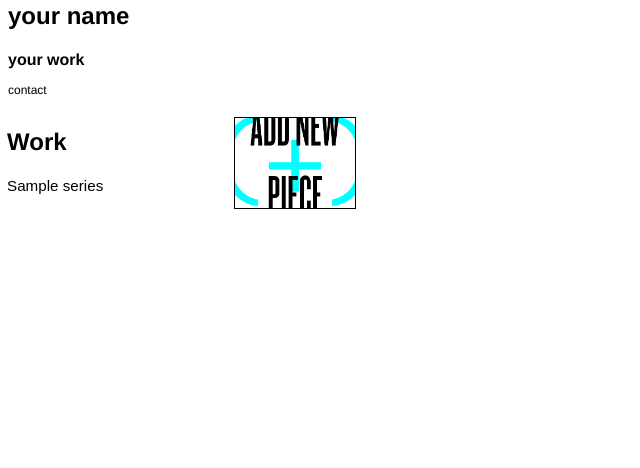
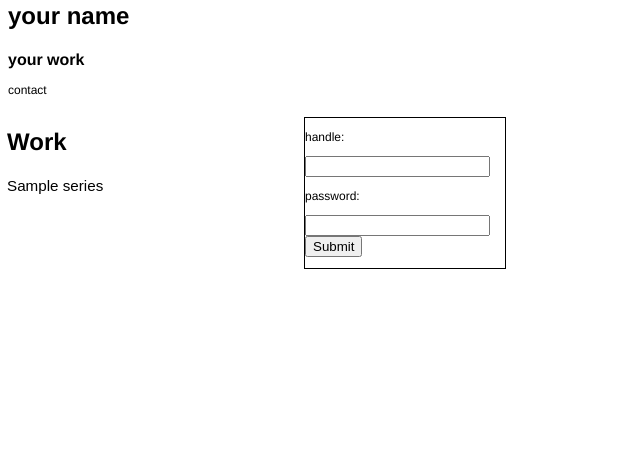
Before and after one commit to hcwiley/art72, a Django app: template art-decode72/portfolio/templates/edit_index.html in a window 1280 px wide. Shown: the top 468 px of the page, without its empty margins (0-640 px from the left). Run offline with Django 3.2, Linux system fonts and the light colour scheme; the template is opened without the code that fills it: most values are stand-ins (such as "Sample title", 1, 10 or a date in 2020); form fields are guessed from the names that the template uses; some libraries are stand-ins or nearby versions.

Commit message:
making sure i can get my latest..

```diff
--- a/art-decode72/portfolio/apps/forms.py
+++ b/art-decode72/portfolio/apps/forms.py
@@ -5,3 +5,7 @@ class CssForm(forms.Form):
     height = forms.IntegerField(required=False)
     left = forms.IntegerField(required=False)
     top = forms.IntegerField(required=False)
+
+class LoginForm(forms.Form):
+    username = forms.CharField()
+    password = forms.CharField()
--- a/art-decode72/portfolio/templates/edit_head.html
+++ b/art-decode72/portfolio/templates/edit_head.html
@@ -13,6 +13,8 @@
         </script>
 		<script type='text/javascript' src='/media/js/jquery.form.js'>
         </script>
+		<script type='text/javascript' src='/media/js/edit.js'>
+        </script>
 		<script type='text/javascript' src='/media/js/dndi.js'>
         </script>
     </head>
--- a/art-decode72/portfolio/templates/edit_index.html
+++ b/art-decode72/portfolio/templates/edit_index.html
@@ -3,8 +3,16 @@
     <div class="link" id="header">
         {% include 'header.html' %}
     </div>
-<div id="container">
-	{% include 'add-piece.html' %}
+    <div id="container" class='rounded-corners'>
+        <div id='login'>
+            <form name='login' method='POST' id='login-form' action='/login'>
+            	{%  csrf_token %}
+            	<p>handle:</p>
+                <input type='text' name='username' id='username' value='' /><br/>
+				<p>password:</p>
+				<input type='password' name='password' id='password' value='' /><input type='submit'>
+            </form>
+        </div>
     </div>
     <div id="footer" class="link">
     </div>
--- a/art-decode72/portfolio/urls.py
+++ b/art-decode72/portfolio/urls.py
@@ -47,6 +47,11 @@ urlpatterns += patterns('',
     (r'^draft/(?P<id>.*)$', 'views.draft_css'),
 )
 
+#Login
+urlpatterns += patterns('',
+    (r'^login$', 'views.login'),
+)
+
 #Edit pages
 urlpatterns += patterns('',
     (r'^edit$','views.edit_index'),
--- a/art-decode72/public/css/edit.css
+++ b/art-decode72/public/css/edit.css
@@ -1,3 +1,12 @@
+#login{
+	border: 1px solid #000;
+	width: 200px;
+	height: 150px;
+	position: absolute;
+	top: 30px;
+	left: 100px;
+}
+
 #add-new-piece{
     border: 1px solid black;
 	opacity: 0;
--- a/art-decode72/public/js/dndi.js
+++ b/art-decode72/public/js/dndi.js
@@ -6,93 +6,7 @@ var aEnterTimer;
 var inFocus = false;
 var hoverTime = 1500;
 
-function moveAddDiv(){
-    $('#gallery').prepend(document.getElementById('add-new-piece'));
-    $('#other-images').prepend(document.getElementById('add-new-piece'));
-    $('#add-new-piece').animate({
-        opacity: 1
-    }, 800);
-}
 
-function showRequest(formData, jqForm, options){
-    console.log('requesting...');
-
-}
-
-function handlePostSuccess(responseText, statusText, xhr, $form){
-    console.log('handling success');
-    var ajax = '/get/header';
-    window.setTimeout(function(){
-        $.get(ajax, function(data){
-            $('#header').html(data);
-        });
-        ajax = '/get/' + loc;
-        $.get(ajax, function(data){
-            $('.content').remove();
-            $('#container').html($('#container').html() + data);
-        });
-    }, 1500);
-    window.setTimeout("dndiHeader();", 1550);
-    closeAddPieceForm();
-}
-
-function handlePostFail(){
-    alert('sorry something went wrong...');
-}
-
-function closeAddPieceForm(){
-    $('#add-piece').animate({
-        opacity: 0
-    }, 100);
-    $('#add-piece').css('z-index', -1);
-}
-
-function initAddNew(){
-    $('#close-add-piece').bind('click', function(){
-        closeAddPieceForm();
-    });
-    $('#add-new-piece').bind('click', function(){
-        $('#add-piece').animate({
-            opacity: 1
-        }, 100);
-        $('#add-piece').css('z-index', 2);
-    });
-    var options = {
-        //        target: '#header', // target element(s) to be updated with server response
-        beforeSubmit: showRequest, // pre-submit callback
-        success: handlePostSuccess, // post-submit callback
-        url: '/add/piece',
-        clearForm: true
-    };
-    $('#add-piece-form').bind('keypress', function(event){
-        if (event.keyCode == 13 || event.which == 13) {
-            $(this).trigger('submit');
-        }
-        else if (event.keyCode == 27 || event.which == 27) {
-            closeAddPieceForm();
-        }
-    });
-    $('#add-piece-form').submit(function(){
-        if ($('#piece_title').val() == '') {
-            console.log('title');
-            $('#piece_title').css('background-color', '#900');
-        }
-        else if ($('#piece_default_image').val() == "") {
-            console.log('image');
-            $('#piece_default_image').css('background-color', '#F00');
-        }
-        else if ($('#piece_series').val() == '') {
-            console.log('series');
-            $('#piece_series').css('background-color', '#F00');
-        }
-        else {
-            console.log('sending...');
-            $('#add-piece-form').ajaxSubmit(options);
-        }
-
-        return false;
-    });
-}
 
 function leave(){
     //	alert('epace');
@@ -145,11 +59,7 @@ function overA(obj){
     }
 }
 
-function dndiHeader(){
-    as = $('a');
-    for (var i = 0; i < $(as).length; i++) {
-        $(as[i]).attr('href', '/edit' + $(as[i]).attr('href'));
-    }
+function dndiDivs(){
     as = $('#nav').add('#contact').add('#logo').add('#container');
     for (var i = 0; i < $(as).length; i++) {
         $(as[i]).hover(function(){
@@ -210,8 +120,6 @@ function saveMenu(){
 }
 
 function initDndi(){
-    dndiHeader();
-    moveAddDiv();
-    initAddNew();
+//    dndiDivs();
     saveMenu();
 }
--- /dev/null
+++ b/art-decode72/public/js/edit.js
@@ -0,0 +1,133 @@
+jQuery.event.add(window, 'load', initEdit);
+function moveAddDiv(){
+    $('#gallery').prepend(document.getElementById('add-new-piece'));
+    $('#other-images').prepend(document.getElementById('add-new-piece'));
+    $('#add-new-piece').animate({
+        opacity: 1
+    }, 800);
+}
+
+function showRequest(formData, jqForm, options){
+    console.log('requesting...');
+
+}
+
+function handlePostSuccess(responseText, statusText, xhr, $form){
+    console.log('handling success');
+    var ajax = '/get/header';
+    window.setTimeout(function(){
+        $.get(ajax, function(data){
+            $('#header').html(data);
+        });
+        ajax = '/get/' + loc;
+        $.get(ajax, function(data){
+            $('.content').remove();
+            $('#container').html($('#container').html() + data);
+        });
+    }, 1500);
+    window.setTimeout("dndiDivs();", 1550);
+    closeAddPieceForm();
+}
+
+function handlePostFail(){
+    alert('sorry something went wrong...');
+}
+
+function closeAddPieceForm(){
+    $('#add-piece').animate({
+        opacity: 0
+    }, 100);
+    $('#add-piece').css('z-index', -1);
+}
+
+function editHeader(){
+    as = $('a');
+    for (var i = 0; i < $(as).length; i++) {
+        $(as[i]).attr('href', '/edit' + $(as[i]).attr('href'));
+    }
+}
+
+function initAddNew(){
+    $('#close-add-piece').bind('click', function(){
+        closeAddPieceForm();
+    });
+    $('#add-new-piece').bind('click', function(){
+        $('#add-piece').animate({
+            opacity: 1
+        }, 100);
+        $('#add-piece').css('z-index', 2);
+    });
+    var options = {
+        //        target: '#header', // target element(s) to be updated with server response
+        beforeSubmit: showRequest, // pre-submit callback
+        success: handlePostSuccess, // post-submit callback
+        url: '/add/piece',
+        clearForm: true
+    };
+    $('#add-piece-form').bind('keypress', function(event){
+        if (event.keyCode == 13 || event.which == 13) {
+            $(this).trigger('submit');
+        }
+        else if (event.keyCode == 27 || event.which == 27) {
+            closeAddPieceForm();
+        }
+    });
+    $('#add-piece-form').submit(function(){
+        if ($('#piece_title').val() == '') {
+            console.log('title');
+            $('#piece_title').css('background-color', '#900');
+        }
+        else if ($('#piece_default_image').val() == "") {
+            console.log('image');
+            $('#piece_default_image').css('background-color', '#F00');
+        }
+        else if ($('#piece_series').val() == '') {
+            console.log('series');
+            $('#piece_series').css('background-color', '#F00');
+        }
+        else {
+            console.log('sending...');
+            $('#add-piece-form').ajaxSubmit(options);
+        }
+
+        return false;
+    });
+}
+
+function initLogin(){
+    var options = {
+        //        target: '#header', // target element(s) to be updated with server response
+        beforeSubmit: showRequest, // pre-submit callback
+        success: handlePostSuccess, // post-submit callback
+        url: '/login',
+        clearForm: true
+    };
+    $('#login-form').bind('keypress', function(event){
+        if (event.keyCode == 13 || event.which == 13) {
+            $(this).trigger('submit');
+        }
+        else if (event.keyCode == 27 || event.which == 27) {
+            closeAddPieceForm();
+        }
+    });
+    $('#login-form').submit(function(){
+        if ($('#username').val() == '') {
+            $('#username').css('background-color', '#900');
+        }
+        else if ($('#password').val() == "") {
+            $('#password').css('background-color', '#F00');
+        }
+        else {
+            console.log('sending...');
+            $('#login-form').ajaxSubmit(options);
+        }
+
+        return false;
+    });
+}
+
+function initEdit(){
+    moveAddDiv();
+    initAddNew();
+    initLogin();
+}
```
Also changed, not shown: art-decode72/portfolio/views.py (+33 -5 lines). Lines whose indentation alone changed are shown as unchanged.
